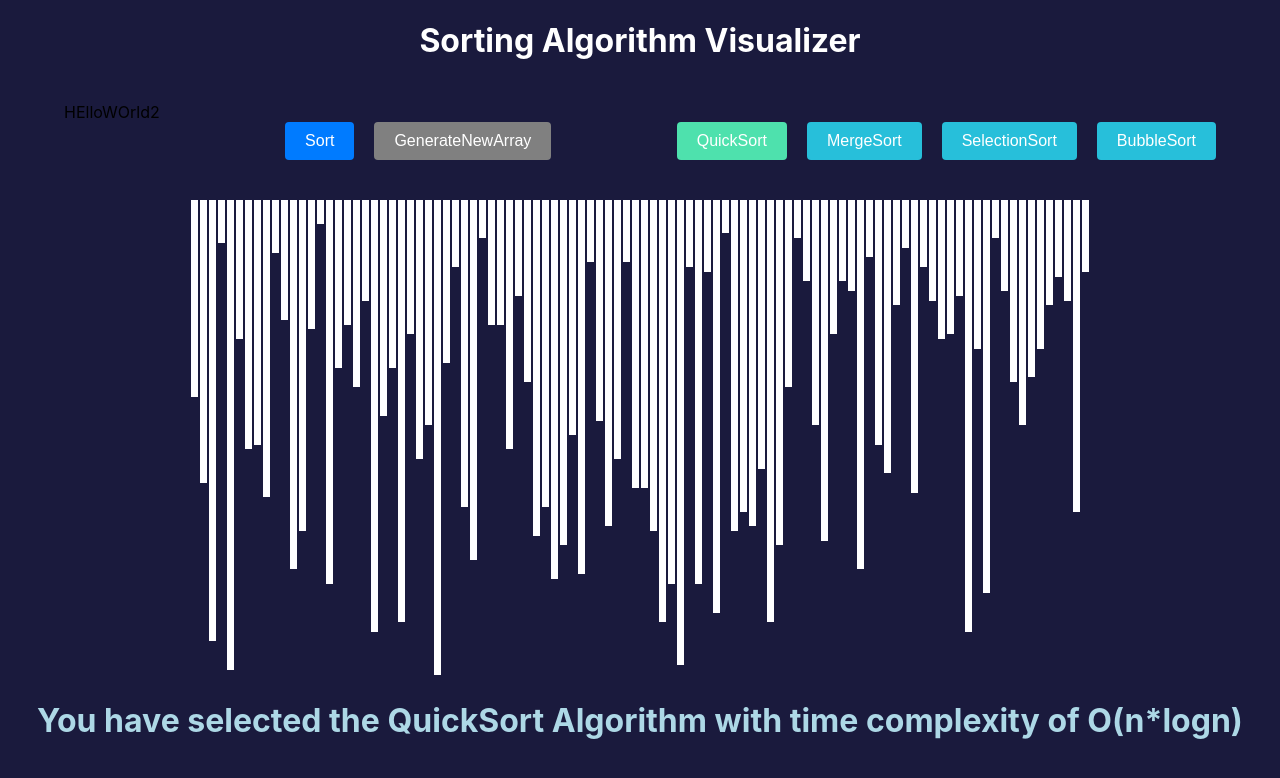
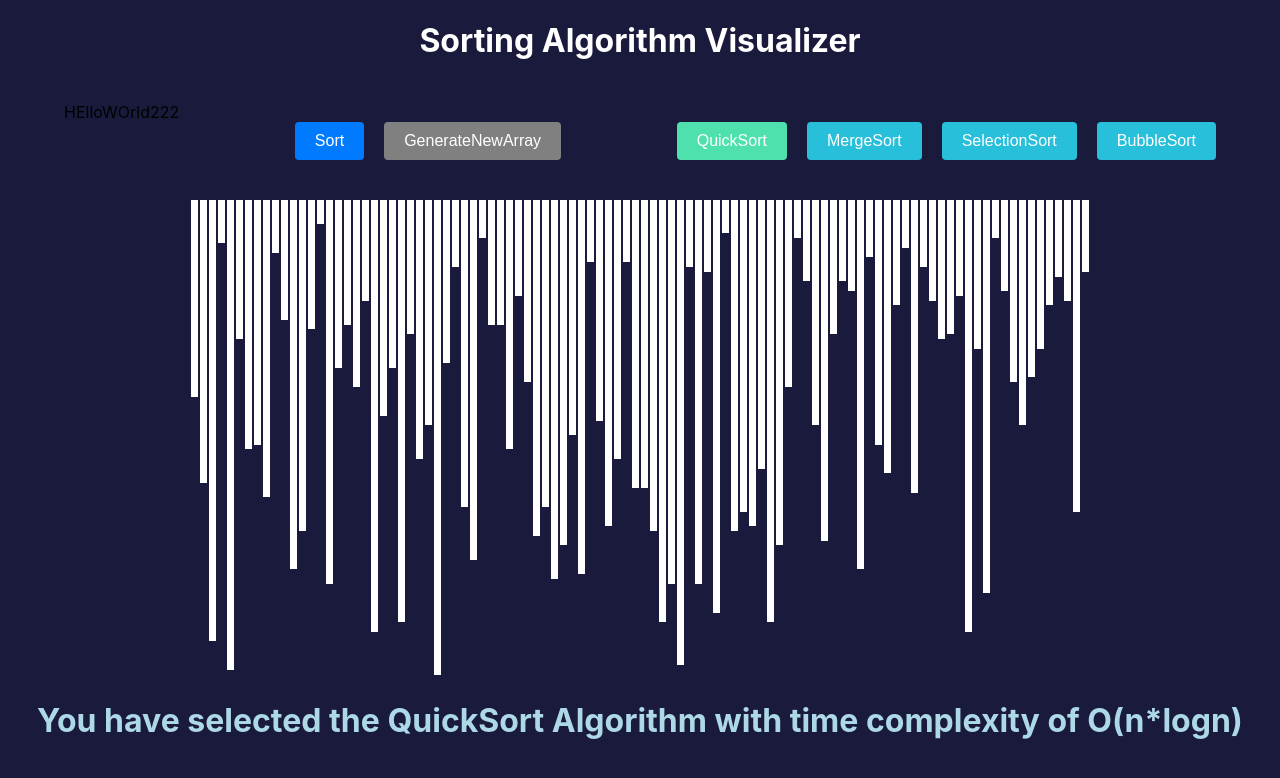
Before and after one commit to Huchbg/sorting-algorithm-vizualizer, a React (Create React App) app: page / in a window 1280 px wide. Shown: the top 778 px of the page. Built offline with nearby package versions, Linux system fonts and the light colour scheme.

Commit message:
SAV-1:Added helloworld222

```diff
--- a/src/Pages/MainPage.tsx
+++ b/src/Pages/MainPage.tsx
@@ -32,7 +32,7 @@ export const MainPage=()=>{
     <>
         <MainHeading>Sorting Algorithm Visualizer</MainHeading>
             <ButtonWraper>
-                HElloWOrld2
+                HElloWOrld222
                <MiniButonWraper>
                {canSort && !curentlySorting ?<Button working={true} onClick={()=>{
                     setCurentlySorting(true)
```
